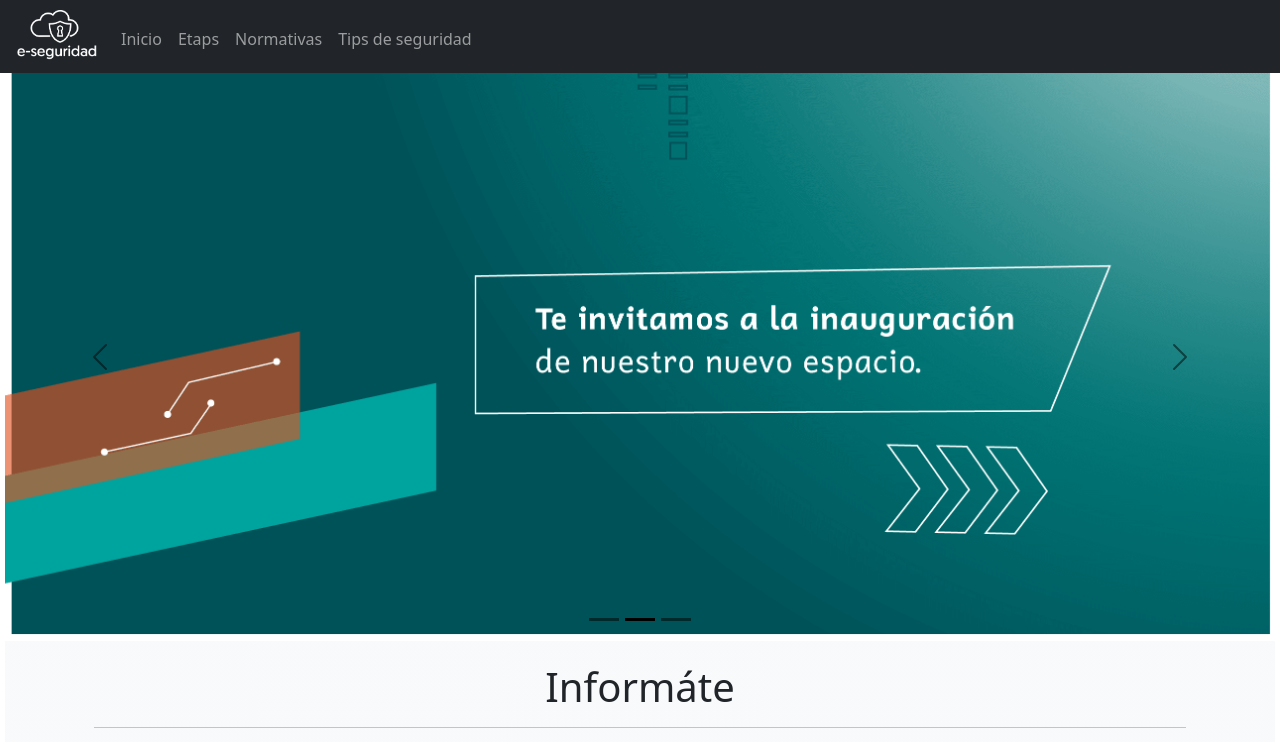
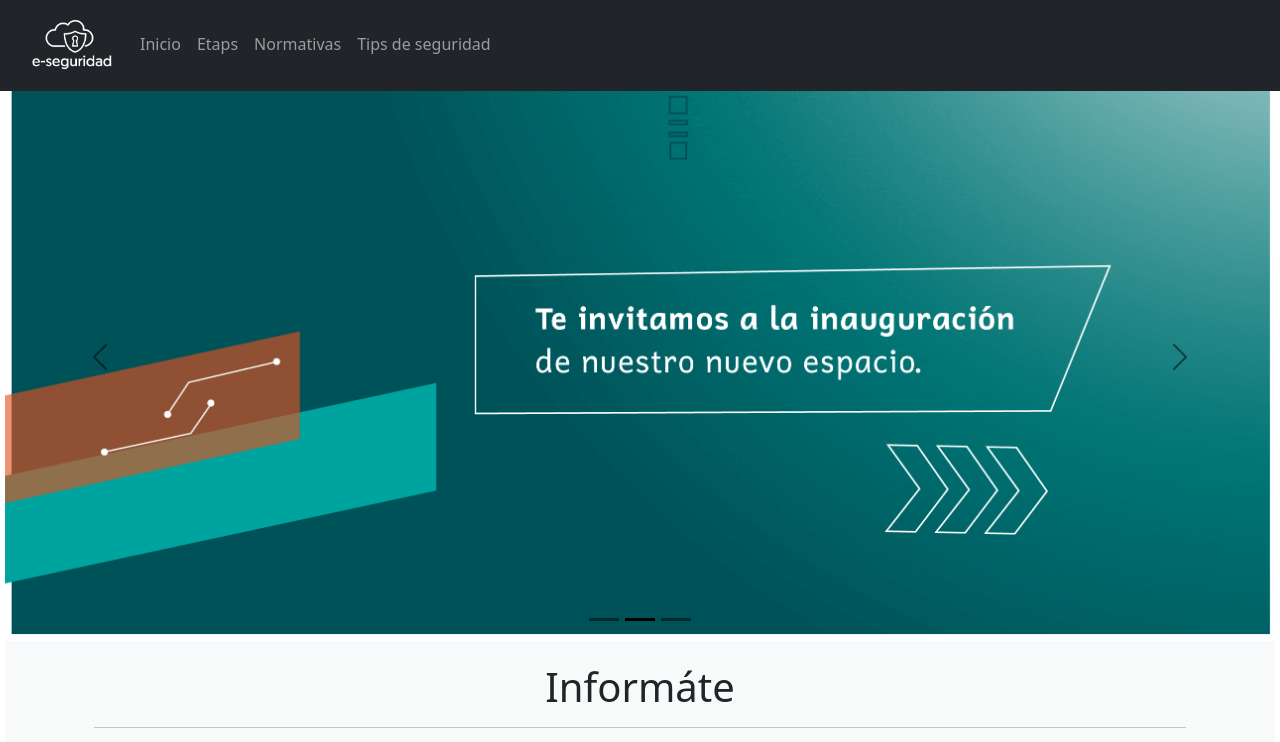
Before and after one commit to hernanr9317/sampleFrontendNextJs, a Next.js app: page / in a window 1280 px wide. Shown: the top 742 px of the page. Built offline with nearby package versions, Linux system fonts and the light colour scheme; no server answers.

Commit message:
add animation hover in nabvar

```diff
--- a/components/MainNavbar/index.jsx
+++ b/components/MainNavbar/index.jsx
@@ -9,7 +9,7 @@ export const MainNavbar = () => {
   return (
     <Navbar bg="dark" variant="dark" expand="lg" fixed="top">
       <Container>
-        <Navbar.Brand className="navbarImg">
+        <Navbar.Brand>
           <Link className="navbar-brand" href="/">
             <a>
               <Image src={logo} width="80" height="50" alt="Logo" />
--- /dev/null
+++ b/components/MainNavbar/styles.scss
@@ -0,0 +1,49 @@
+
+.navbar {
+
+    margin: 0;
+    padding-top: 5px;
+
+    .container {
+        max-width: 100%;
+        margin: 0 20px;
+  }
+
+  .navbar-brand {
+    @include desktop(){
+        margin: auto;
+        padding-right: 20px;
+        padding-top: 15px;
+      }
+  }
+
+  @include desktop(){
+  .nav-link {
+
+        text-decoration: none;
+
+        background:
+            linear-gradient(
+                to right,
+                #212529,
+                #212529
+            ),
+            linear-gradient(
+                to right,
+                #FFFFFF,
+                #DADADA,
+                #FFFFFF,
+            );
+
+        background-size: 100% 3px, 0 3px;
+        background-position: 100% 100%, 0 100%;
+        background-repeat: no-repeat;
+        transition: background-size 400ms;
+      }
+
+      .nav-link:hover {
+        background-size: 0 3px, 100% 3px;
+      }
+
+    }
+}
--- a/components/layouts/PublicLayout.jsx
+++ b/components/layouts/PublicLayout.jsx
@@ -28,6 +28,7 @@ export const PublicLayout = ({
       <main
         style={{
           margin: 'auto',
+          marginTop: '20px',
           maxWidth: '2048px',
           minHeight: '400px',
           padding: '0px 5px',
--- a/styles/globals.css
+++ /dev/null
@@ -1,37 +0,0 @@
-
-.navbar > .container {
-    max-width: 100%;
-    margin: 0;
-  }
-
-.navbar {
-  margin: 0;
-  padding: 0;
-  padding-top: 5px;
-}
-
-.navbarImg {
-  margin-left: 5px
-}
-
-.footerImg {
-  filter: opacity(0.3) drop-shadow(0 0 0 white);
-}
-
-.mainCarousel {
-  margin-top: 66px !important;
-}
-
-.card-link {
-  display: block;
-  float: left;
-  margin-left: 0 !important;
-  /* padding: 5px; */
-  padding-right: 5px;
-  font-size: 14.5px;
-  /* text-decoration: none; */
-}
-
-.normContainer{
-  margin-top: 100px !important;
-}
--- a/styles/globals.scss
+++ b/styles/globals.scss
@@ -1,21 +1,8 @@
 @import 'mixins';
 @import '/components/Categorias/styles.scss';
 @import '/components/Normativa/styles.scss';
+@import '/components/MainNavbar/styles.scss';
 
-.navbar > .container {
-    max-width: 100%;
-    margin: 0;
-  }
-
-.navbar {
-  margin: 0;
-  padding: 0;
-  padding-top: 5px;
-}
-
-.navbarImg {
-  margin-left: 5px
-}
 
 .footerImg {
   filter: opacity(0.3) drop-shadow(0 0 0 white);
```
